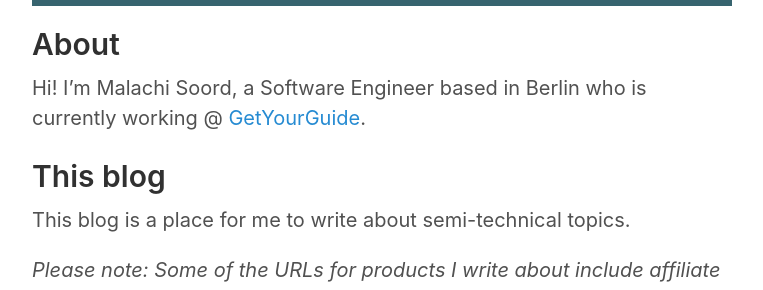
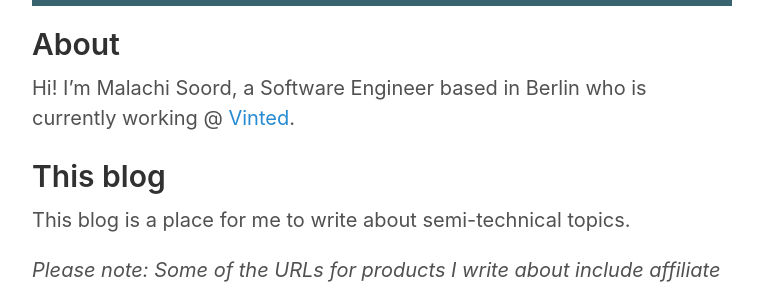
Before and after one commit to inverse/personal-site, a Jekyll site: the page built from about.md, in a window 1280 px wide. Shown: the part 197-487 px from the top of the page, without its empty margins (258-1021 px from the left). Built offline with Jekyll 4.4.1, drawn with Linux system fonts in a browser that asks for light colours; nearby versions of some CDN libraries.

Commit message:
Update about.md

```diff
--- a/about.md
+++ b/about.md
@@ -3,7 +3,7 @@ layout: page
 title: About
 ---
 
-Hi! I'm Malachi Soord, a Software Engineer based in Berlin who is currently working @ [GetYourGuide](https://www.getyourguide.com).
+Hi! I'm Malachi Soord, a Software Engineer based in Berlin who is currently working @ [Vinted](https://www.vinted.com/).
 
 # This blog
 
```
